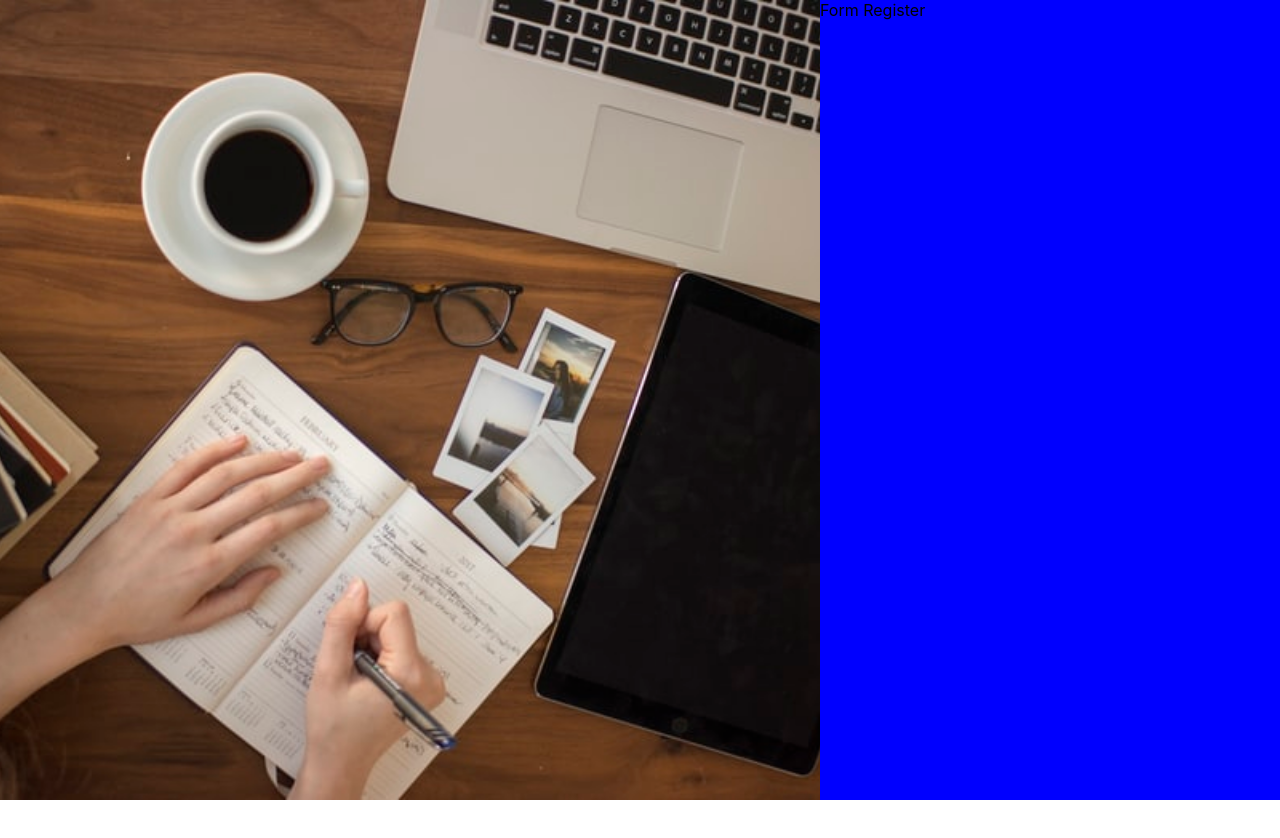
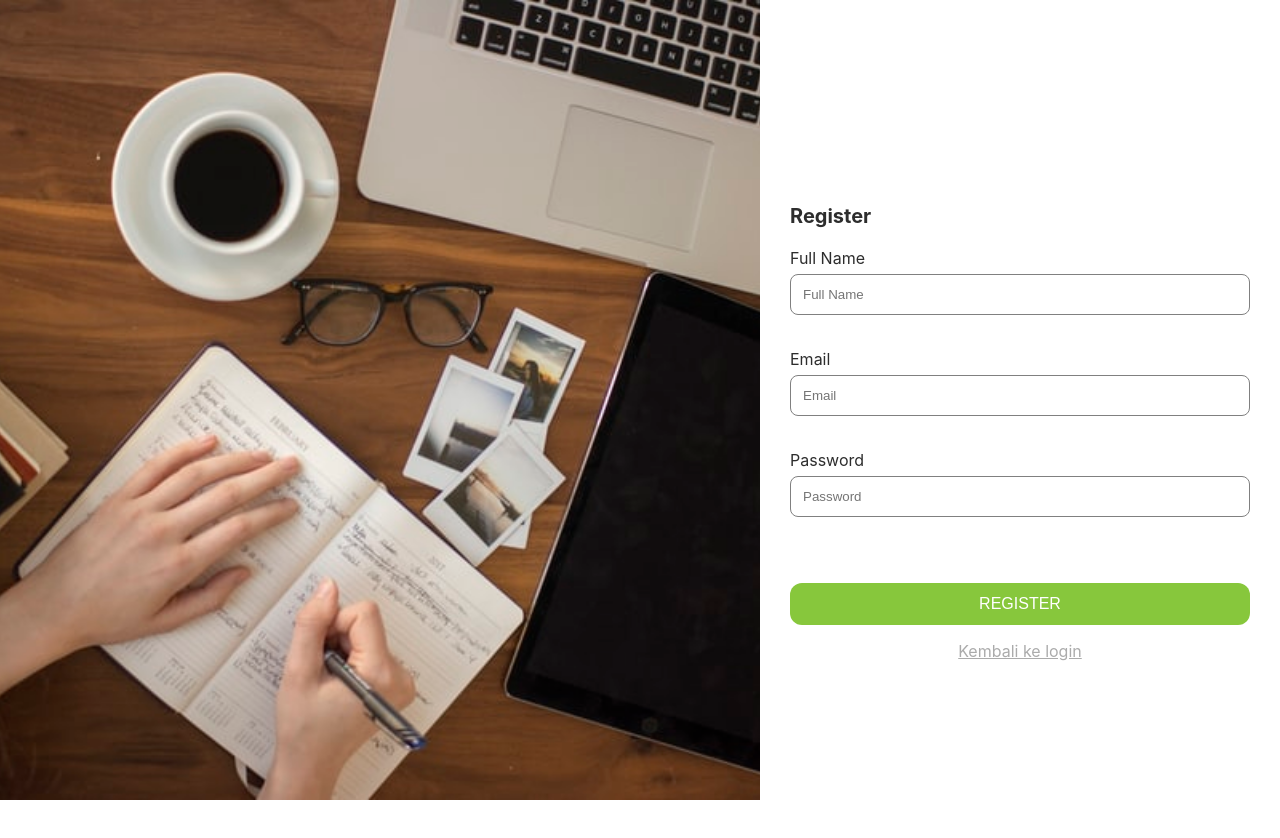
Before and after one commit to badruti94/mern-blog, a React (Create React App) app: page /register in a window 1280 px wide. Shown: the top 838 px of the page. Before the commit the page ends 804 px from the top, so only its background shows below. Built offline with nearby package versions, Linux system fonts and the light colour scheme.

Commit message:
06 - Membuat Basic Component dengan hooks dan Slicing Halaman Register

```diff
--- /dev/null
+++ b/src/components/atoms/Button/button.scss
@@ -0,0 +1,12 @@
+.button{
+    padding: 12px;
+    font-size: 16px;
+    background-color: #87c73c;
+    width: 100%;
+    box-sizing: border-box;
+    border-radius: 12px;
+    border: none;
+    color: white;
+    text-transform: uppercase;
+
+}
--- /dev/null
+++ b/src/components/atoms/Button/index.js
@@ -0,0 +1,12 @@
+import React from 'react'
+import './button.scss'
+
+const Button = ({title, ...rest}) => {
+    return (
+        <div>
+            <button className="button" {...rest} >{title}</button>
+        </div>
+    )
+}
+
+export default Button
--- /dev/null
+++ b/src/components/atoms/Gap/index.js
@@ -0,0 +1,9 @@
+import React from 'react'
+
+const Gap = ({width, height}) => {
+    return (
+        <div style={{width, height}} />
+    )
+}
+
+export default Gap
--- a/src/components/atoms/Input/index.js
+++ b/src/components/atoms/Input/index.js
@@ -1,10 +1,11 @@
 import React from 'react'
+import "./input.scss"
 
-const Input = () => {
+const Input = ({label, ...rest}) => {
     return (
-        <div>
-            <p>label input</p>
-            <input type="text" placeholder="form input" />
+        <div className="input-wrappper" >
+            <p className="label" >{label}</p>
+            <input className="input" type="text" {...rest} />
         </div>
     )
 }
--- /dev/null
+++ b/src/components/atoms/Input/input.scss
@@ -0,0 +1,19 @@
+.input-wrappper{
+    margin-bottom: 16px;
+
+    .label{
+        font-size: 16px;
+        color: #2d2d2d;
+        margin: 0px;
+        margin-bottom: 6px;
+    }
+
+    .input{
+        border: 1px solid grey;
+        padding: 12px;
+        border-radius: 8px;
+        outline: none;
+        width: 100%;
+        box-sizing: border-box;
+    }
+}
--- /dev/null
+++ b/src/components/atoms/Link/index.js
@@ -0,0 +1,9 @@
+import React from 'react'
+import './link.scss'
+const Link = ({title, onClick}) => {
+    return (
+        <p className="link" onClick={onClick} >{title}</p>
+    )
+}
+
+export default Link
--- /dev/null
+++ b/src/components/atoms/Link/link.scss
@@ -0,0 +1,6 @@
+.link{
+    text-align: center;
+    font-size: 16px;
+    color: #ababab;
+    text-decoration: underline;
+}
--- a/src/components/atoms/index.js
+++ b/src/components/atoms/index.js
@@ -1,3 +1,6 @@
 import Input from "./Input";
+import Button from './Button'
+import Gap from './Gap'
+import Link from './Link'
 
-export {Input}
+export {Input, Button, Gap, Link}
--- a/src/pages/Register/index.js
+++ b/src/pages/Register/index.js
@@ -1,14 +1,26 @@
 import React from 'react'
+
+import './register.scss'
 import { RegisterBg } from '../../assets'
-import './register.scss'
+import {Button, Gap, Input, Link} from '../../components'
 
 const Register = () => {
     return (
         <div className="main-page">
             <div className="left" >
-                <img src={RegisterBg} className="bg-image" alt="alt" />
+                <img src={RegisterBg} className="bg-image" alt="imageBg" />
             </div>
-            <div className="right" >Form Register</div>
+            <div className="right" >
+                <p className="title" >Register</p>
+                <Input label="Full Name" placeholder="Full Name" />
+                <Gap height={18} />
+                <Input label="Email" placeholder="Email" />
+                <Gap height={18} />
+                <Input label="Password" placeholder="Password" />
+                <Gap height={50} />
+                <Button title="register" />
+                <Link title="Kembali ke login" />
+            </div>
         </div>
     )
 }
--- a/src/pages/Register/register.scss
+++ b/src/pages/Register/register.scss
@@ -1,6 +1,7 @@
 .main-page {
     display: flex;
     height: 100%;
+    box-sizing: border-box;
 }
 
 .left {
@@ -17,6 +18,15 @@
 
 .right {
     width: 460px;
-    background-color: blue;
+    background-color: white;
     height: 100%;
+    padding: 30px;
+    display: flex;
+    flex-direction: column;
+    justify-content: center;
+    .title{
+        font-size: 20px;
+        font-weight: bold;
+        color: #2d2d2d;
+    }
 }
```
